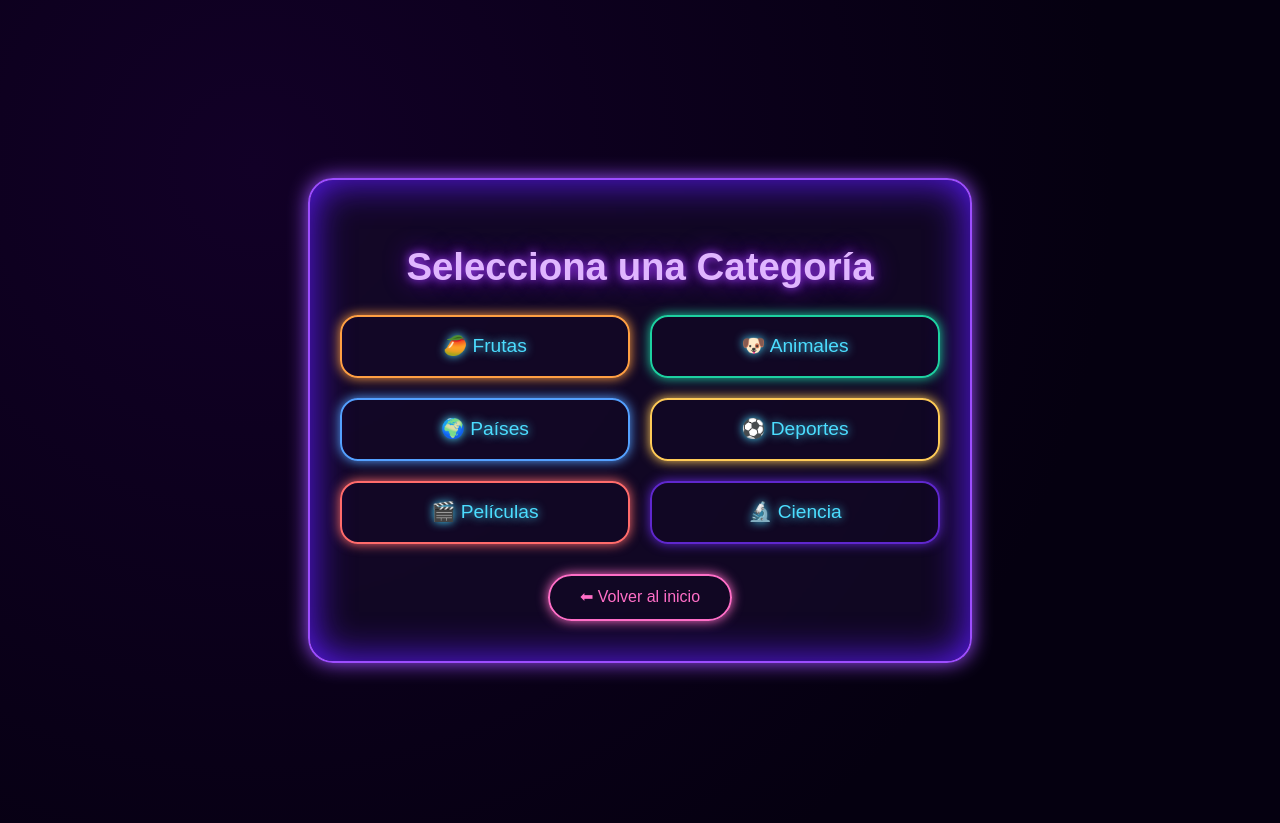
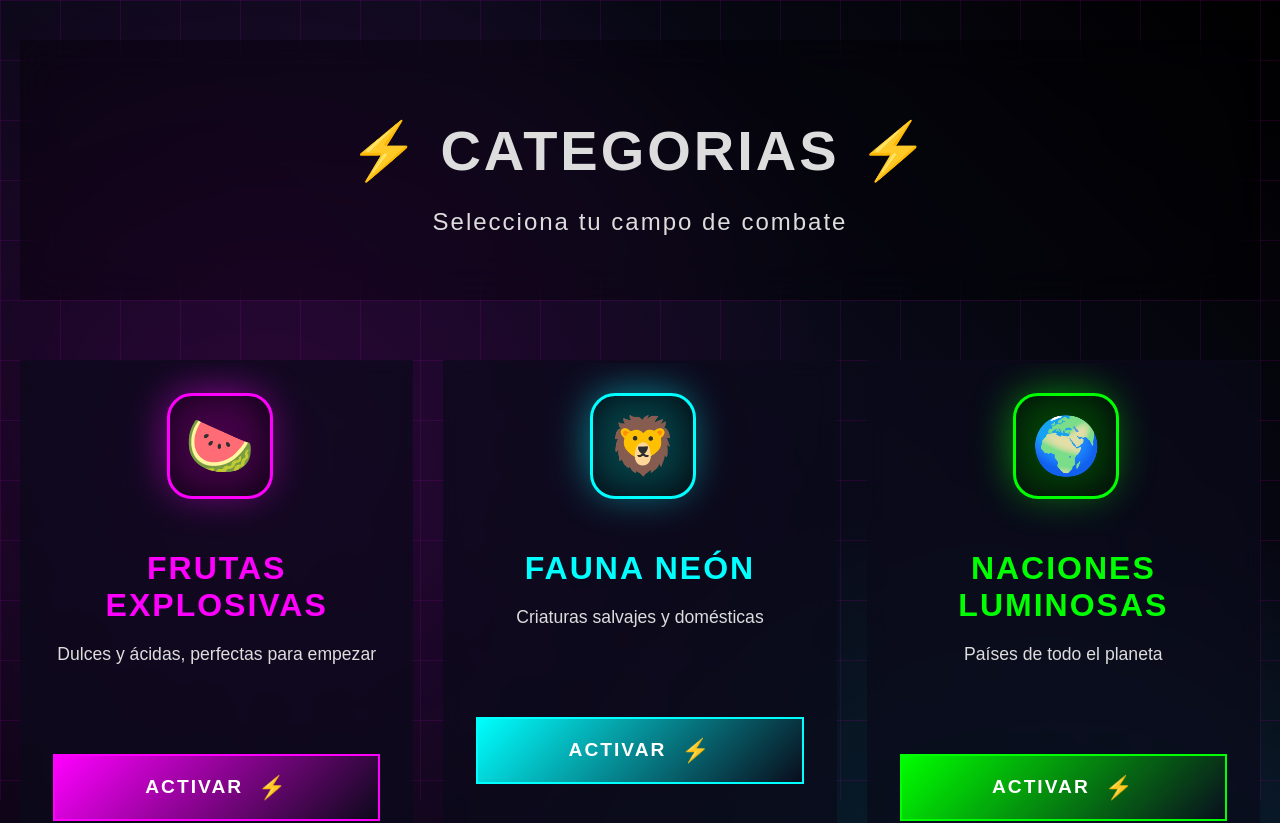
Before and after one commit to kassytasi/AHORCADO, a Vue app in the folder juego/muerte/: page /categories in a window 1280 px wide. Shown: the top 823 px of the page. Built offline with nearby package versions, Linux system fonts and the light colour scheme.

Commit message:
Update CategoryView.vue

```diff
--- a/juego/muerte/src/views/CategoryView.vue
+++ b/juego/muerte/src/views/CategoryView.vue
@@ -1,142 +1,546 @@
 <template>
-  <div class="neon-bg">
-    <div class="category-card">
+  <div class="categories-neon-container">
+    <!-- Efectos de fondo -->
+    <div class="neon-grid-bg"></div>
+    <div class="neon-scanning"></div>
+    <div class="corner-lights">
+      <div class="corner neon-pink"></div>
+      <div class="corner neon-blue"></div>
+      <div class="corner neon-green"></div>
+      <div class="corner neon-orange"></div>
+    </div>
 
-      <h1 class="neon-title">Selecciona una Categoría</h1>
+    <!-- Header NEÓN -->
+    <header class="categories-header">
+      <div class="header-content">
+        <h1 class="main-title neon-pink neon-flicker">
+          ⚡ CATEGORIAS ⚡
+        </h1>
+        <p class="subtitle neon-blue neon-pulse">
+          Selecciona tu campo de combate
+        </p>
+      </div>
+    </header>
 
-      <div class="grid">
-        <button class="cat-btn frutas" @click="select('frutas')">🥭 Frutas</button>
-        <button class="cat-btn animales" @click="select('animales')">🐶 Animales</button>
-        <button class="cat-btn paises" @click="select('paises')">🌍 Países</button>
-        <button class="cat-btn deportes" @click="select('deportes')">⚽ Deportes</button>
-        <button class="cat-btn peliculas" @click="select('peliculas')">🎬 Películas</button>
-        <button class="cat-btn ciencia" @click="select('ciencia')">🔬 Ciencia</button>
+    <!-- Grid de categorías NEÓN -->
+    <div class="neon-categories-grid">
+      <div
+        v-for="category in categorias"
+        :key="category.id"
+        class="neon-category-card"
+        :style="{ '--neon-color': category.color }"
+        @click="selectCategory(category.id)"
+      >
+        <div class="card-inner">
+          <!-- Icono con efecto neón -->
+          <div class="category-icon">
+            <div class="icon-glow"></div>
+            <div class="icon-content">{{ category.icon }}</div>
+          </div>
+
+          <!-- Contenido de la categoría -->
+          <div class="category-content">
+            <h3 class="category-name">{{ category.name }}</h3>
+            <p class="category-desc">{{ category.description }}</p>
+
+            <div class="category-stats">
+              <div class="stat" v-for="stat in category.stats" :key="stat.label">
+                <span class="stat-icon">{{ stat.icon }}</span>
+                <span class="stat-text">{{ stat.value }} {{ stat.label }}</span>
+              </div>
+            </div>
+          </div>
+
+          <!-- Botón de acción -->
+          <div class="category-action">
+            <span class="action-text neon-pulse">ACTIVAR</span>
+            <span class="action-icon">⚡</span>
+          </div>
+        </div>
+
+        <!-- Efectos de borde neón -->
+        <div class="card-border"></div>
+        <div class="card-glow"></div>
       </div>
+    </div>
 
-      <!-- BOTÓN VOLVER -->
-      <button class="back-btn" @click="volverInicio">
-        ⬅ Volver al inicio
+    <!-- Navegación -->
+    <div class="navigation-section">
+      <button class="btn-neon btn-neon-purple btn-neon-large" @click="volverInicio">
+        <span class="btn-icon">🏠</span>
+        <span class="btn-text">VOLVER AL NEXO</span>
       </button>
-
     </div>
   </div>
 </template>
 
+<style scoped>
+.categories-neon-container {
+  min-height: 100vh;
+  background:
+    radial-gradient(circle at 20% 30%, rgba(255, 0, 255, 0.15) 0%, transparent 40%),
+    radial-gradient(circle at 80% 70%, rgba(0, 255, 255, 0.15) 0%, transparent 40%),
+    linear-gradient(45deg, #000000 0%, #050510 30%, #0A0A1A 70%, #000000 100%);
+  position: relative;
+  overflow-x: hidden;
+  padding: 40px 20px;
+}
+
+/* Efectos de fondo */
+.neon-grid-bg {
+  position: fixed;
+  top: 0;
+  left: 0;
+  width: 100%;
+  height: 100%;
+  background-image:
+    linear-gradient(rgba(255, 0, 255, 0.1) 1px, transparent 1px),
+    linear-gradient(90deg, rgba(255, 0, 255, 0.1) 1px, transparent 1px);
+  background-size: 60px 60px;
+  z-index: 0;
+  animation: scanning 30s linear infinite;
+}
+
+.neon-scanning {
+  position: fixed;
+  top: 0;
+  left: 0;
+  width: 100%;
+  height: 3px;
+  background: linear-gradient(90deg,
+    transparent,
+    var(--neon-green),
+    var(--neon-blue),
+    var(--neon-pink),
+    transparent);
+  animation: scanning 4s linear infinite;
+  z-index: 1;
+  box-shadow: 0 0 30px var(--neon-green);
+}
+
+.corner-lights .corner {
+  position: fixed;
+  width: 400px;
+  height: 400px;
+  filter: blur(100px);
+  opacity: 0.2;
+  z-index: 0;
+}
+
+.corner-lights .corner:nth-child(1) { top: 0; left: 0; }
+.corner-lights .corner:nth-child(2) { top: 0; right: 0; }
+.corner-lights .corner:nth-child(3) { bottom: 0; left: 0; }
+.corner-lights .corner:nth-child(4) { bottom: 0; right: 0; }
+
+/* Header */
+.categories-header {
+  position: relative;
+  z-index: 10;
+  text-align: center;
+  margin-bottom: 60px;
+  padding: 40px;
+  background: rgba(0, 0, 0, 0.3);
+  backdrop-filter: blur(20px);
+  border-radius: var(--border-radius-xl);
+  border: 3px solid var(--neon-purple);
+  box-shadow:
+    0 0 40px var(--neon-purple-glow),
+    inset 0 0 20px rgba(157, 0, 255, 0.2);
+}
+
+.main-title {
+  font-size: 3.5rem;
+  text-transform: uppercase;
+  letter-spacing: 3px;
+  margin-bottom: 20px;
+  text-shadow:
+    0 0 10px var(--neon-pink-glow),
+    0 0 20px var(--neon-pink),
+    0 0 30px var(--neon-pink);
+}
+
+.subtitle {
+  font-size: 1.5rem;
+  letter-spacing: 2px;
+}
+
+/* Grid de categorías */
+.neon-categories-grid {
+  position: relative;
+  z-index: 10;
+  display: grid;
+  grid-template-columns: repeat(auto-fill, minmax(350px, 1fr));
+  gap: 30px;
+  margin-bottom: 60px;
+  max-width: 1400px;
+  margin-left: auto;
+  margin-right: auto;
+}
+
+@media (max-width: 768px) {
+  .neon-categories-grid {
+    grid-template-columns: 1fr;
+  }
+}
+
+.neon-category-card {
+  position: relative;
+  background: rgba(10, 10, 26, 0.7);
+  backdrop-filter: blur(10px);
+  border-radius: var(--border-radius-xl);
+  padding: 30px;
+  cursor: pointer;
+  transition: all var(--transition-normal);
+  overflow: hidden;
+  border: 3px solid transparent;
+}
+
+.neon-category-card::before {
+  content: '';
+  position: absolute;
+  top: 0;
+  left: 0;
+  right: 0;
+  height: 3px;
+  background: linear-gradient(90deg,
+    var(--neon-color, var(--neon-pink)),
+    var(--neon-color, var(--neon-blue)));
+  transform: scaleX(0);
+  transition: transform var(--transition-normal);
+}
+
+.neon-category-card:hover::before {
+  transform: scaleX(1);
+}
+
+.neon-category-card:hover {
+  transform: translateY(-10px) scale(1.02);
+  border-color: var(--neon-color, var(--neon-pink));
+  box-shadow:
+    0 20px 60px rgba(0, 0, 0, 0.8),
+    0 0 40px var(--neon-color, rgba(255, 0, 255, 0.3));
+}
+
+.card-inner {
+  position: relative;
+  z-index: 2;
+  display: flex;
+  flex-direction: column;
+  gap: 25px;
+}
+
+/* Icono de categoría */
+.category-icon {
+  position: relative;
+  width: 100px;
+  height: 100px;
+  margin: 0 auto;
+}
+
+.icon-glow {
+  position: absolute;
+  top: 0;
+  left: 0;
+  width: 100%;
+  height: 100%;
+  background: var(--neon-color, var(--neon-pink));
+  border-radius: 25px;
+  filter: blur(20px);
+  opacity: 0.5;
+  transition: all var(--transition-normal);
+}
+
+.neon-category-card:hover .icon-glow {
+  opacity: 0.8;
+  filter: blur(30px);
+}
+
+.icon-content {
+  position: absolute;
+  top: 0;
+  left: 0;
+  width: 100%;
+  height: 100%;
+  display: flex;
+  align-items: center;
+  justify-content: center;
+  font-size: 3.5rem;
+  background: rgba(0, 0, 0, 0.5);
+  border-radius: 25px;
+  border: 3px solid var(--neon-color, var(--neon-pink));
+  transition: all var(--transition-normal);
+}
+
+.neon-category-card:hover .icon-content {
+  transform: scale(1.1) rotate(10deg);
+  border-color: white;
+  box-shadow:
+    0 0 30px var(--neon-color, var(--neon-pink-glow)),
+    inset 0 0 20px rgba(255, 255, 255, 0.2);
+}
+
+/* Contenido de categoría */
+.category-content {
+  text-align: center;
+}
+
+.category-name {
+  font-size: 2rem;
+  font-weight: 900;
+  color: var(--neon-color, var(--neon-pink));
+  margin-bottom: 15px;
+  text-transform: uppercase;
+  letter-spacing: 2px;
+  transition: all var(--transition-normal);
+}
+
+.neon-category-card:hover .category-name {
+  text-shadow:
+    0 0 10px var(--neon-color, var(--neon-pink-glow)),
+    0 0 20px var(--neon-color, var(--neon-pink));
+}
+
+.category-desc {
+  color: var(--text-muted);
+  font-size: 1.1rem;
+  line-height: 1.5;
+  margin-bottom: 25px;
+  min-height: 3em;
+}
+
+.category-stats {
+  display: flex;
+  justify-content: center;
+  gap: 15px;
+  flex-wrap: wrap;
+}
+
+.stat {
+  display: flex;
+  align-items: center;
+  gap: 8px;
+  padding: 10px 18px;
+  background: rgba(0, 0, 0, 0.4);
+  border-radius: var(--border-radius);
+  border: 2px solid var(--neon-color, rgba(255, 0, 255, 0.3));
+  transition: all var(--transition-normal);
+}
+
+.neon-category-card:hover .stat {
+  border-color: var(--neon-color, var(--neon-pink));
+  background: rgba(255, 255, 255, 0.1);
+}
+
+.stat-icon {
+  font-size: 1.2rem;
+}
+
+.stat-text {
+  font-size: 0.95rem;
+  font-weight: 700;
+  color: var(--text-neon);
+}
+
+/* Acción de categoría */
+.category-action {
+  display: flex;
+  align-items: center;
+  justify-content: center;
+  gap: 15px;
+  padding: 18px;
+  background: linear-gradient(135deg,
+    var(--neon-color, var(--neon-pink)),
+    transparent);
+  border-radius: var(--border-radius-lg);
+  color: white;
+  font-weight: 900;
+  font-size: 1.2rem;
+  text-transform: uppercase;
+  letter-spacing: 2px;
+  margin-top: 10px;
+  border: 2px solid var(--neon-color, var(--neon-pink));
+  transition: all var(--transition-normal);
+}
+
+.neon-category-card:hover .category-action {
+  transform: translateY(-5px);
+  box-shadow:
+    0 10px 30px rgba(0, 0, 0, 0.8),
+    0 0 30px var(--neon-color, var(--neon-pink-glow));
+}
+
+.action-icon {
+  font-size: 1.4rem;
+  animation: neon-pulse 1.5s infinite;
+}
+
+/* Efectos de borde y glow */
+.card-border {
+  position: absolute;
+  top: 0;
+  left: 0;
+  width: 100%;
+  height: 100%;
+  border-radius: var(--border-radius-xl);
+  border: 3px solid transparent;
+  background: linear-gradient(135deg,
+    var(--neon-color, var(--neon-pink)),
+    transparent) border-box;
+  -webkit-mask:
+    linear-gradient(#fff 0 0) padding-box,
+    linear-gradient(#fff 0 0);
+  -webkit-mask-composite: xor;
+  mask-composite: exclude;
+  opacity: 0;
+  transition: opacity var(--transition-normal);
+  pointer-events: none;
+}
+
+.neon-category-card:hover .card-border {
+  opacity: 1;
+}
+
+.card-glow {
+  position: absolute;
+  top: 0;
+  left: 0;
+  width: 100%;
+  height: 100%;
+  background: radial-gradient(circle at center,
+    var(--neon-color, rgba(255, 0, 255, 0.2)) 0%,
+    transparent 70%);
+  opacity: 0;
+  transition: opacity var(--transition-normal);
+  pointer-events: none;
+}
+
+.neon-category-card:hover .card-glow {
+  opacity: 0.6;
+}
+
+/* Navegación */
+.navigation-section {
+  position: relative;
+  z-index: 10;
+  text-align: center;
+  padding-top: 40px;
+  border-top: 3px solid var(--neon-purple);
+}
+
+/* Responsive */
+@media (max-width: 768px) {
+  .categories-header {
+    padding: 30px 20px;
+  }
+
+  .main-title {
+    font-size: 2.5rem;
+  }
+
+  .subtitle {
+    font-size: 1.2rem;
+  }
+
+  .neon-category-card {
+    padding: 25px;
+  }
+
+  .category-icon {
+    width: 80px;
+    height: 80px;
+  }
+
+  .icon-content {
+    font-size: 2.5rem;
+  }
+
+  .category-name {
+    font-size: 1.6rem;
+  }
+}
+
+@media (max-width: 480px) {
+  .categories-neon-container {
+    padding: 20px 16px;
+  }
+
+  .main-title {
+    font-size: 2rem;
+  }
+
+  .category-stats {
+    flex-direction: column;
+    align-items: center;
+  }
+
+  .stat {
+    width: 100%;
+    justify-content: center;
+  }
+}
+</style>
+
 <script setup>
 import { useRouter } from "vue-router"
+
 const router = useRouter()
 
-function select(category) {
-  router.push(`/levels?category=${category}`)
+const categorias = [
+  {
+    id: "frutas",
+    name: "FRUTAS EXPLOSIVAS",
+    icon: "🍉",
+    description: "Dulces y ácidas, perfectas para empezar",
+    color: "#FF00FF",
+
+  },
+  {
+    id: "animales",
+    name: "FAUNA NEÓN",
+    icon: "🦁",
+    description: "Criaturas salvajes y domésticas",
+    color: "#00FFFF",
+
+  },
+  {
+    id: "paises",
+    name: "NACIONES LUMINOSAS",
+    icon: "🌍",
+    description: "Países de todo el planeta",
+    color: "#00FF00",
+
+  },
+  {
+    id: "deportes",
+    name: "DEPORTES EXTREMOS",
+    icon: "⚽",
+    description: "Actividades deportivas y competiciones",
+    color: "#FF5500",
+
+  },
+  {
+    id: "peliculas",
+    name: "CINE DE LUZ",
+    icon: "🎬",
+    description: "Películas famosas y clásicas",
+    color: "#9D00FF",
+
+  },
+  {
+    id: "ciencia",
+    name: "CIENCIA FUTURISTA",
+    icon: "🔬",
+    description: "Términos científicos y tecnológicos",
+    color: "#FFFF00",
+
+  }
+]
+
+function selectCategory(categoryId) {
+  router.push(`/levels?category=${categoryId}`)
 }
 
 function volverInicio() {
   router.push('/')
 }
 </script>
-
-<style scoped>
-.neon-bg {
-  min-height: 100vh;
-  background: radial-gradient(circle at 20% 20%, #120027, #050010 70%);
-  display: flex;
-  justify-content: center;
-  align-items: center;
-  padding: 20px;
-}
-
-.category-card {
-  background: rgba(20, 10, 40, 0.75);
-  padding: 40px 30px;
-  width: 100%;
-  max-width: 600px;
-  border-radius: 25px;
-  border: 2px solid #9d4dff;
-  backdrop-filter: blur(10px);
-  box-shadow: 0 0 20px #9d4dff, inset 0 0 40px #5e1aff;
-  text-align: center;
-  animation: fadeIn 0.8s ease;
-}
-
-.neon-title {
-  font-size: 2.4rem;
-  margin-bottom: 25px;
-  color: #e0b6ff;
-  text-shadow: 0 0 10px #a845ff, 0 0 25px #6d00cc;
-}
-
-.grid {
-  display: grid;
-  gap: 20px;
-  grid-template-columns: repeat(2, 1fr);
-}
-
-/* ✅ En móvil pasa a 1 columna */
-@media (max-width: 500px) {
-  .grid {
-    grid-template-columns: 1fr;
-  }
-}
-
-.cat-btn {
-  background: transparent;
-  border: 2px solid #4cddff;
-  color: #4cddff;
-  padding: 18px 20px;
-  border-radius: 18px;
-  font-size: 1.2rem;
-  cursor: pointer;
-  transition: 0.2s ease;
-  box-shadow: 0 0 10px #4cddff;
-  text-shadow: 0 0 10px #4cddff;
-}
-
-/* EFECTO CLIC */
-.cat-btn:active {
-  transform: scale(.95);
-  box-shadow: inset 0 0 20px #4cddff;
-  background: rgba(76, 221, 255, 0.1);
-}
-
-.cat-btn:hover {
-  transform: scale(1.08);
-}
-
-/* COLORES SUTILES POR CATEGORÍA */
-.frutas { border-color: #ff9f43; box-shadow: 0 0 12px #ff9f43 }
-.animales { border-color: #1dd1a1; box-shadow: 0 0 12px #1dd1a1 }
-.paises { border-color: #54a0ff; box-shadow: 0 0 12px #54a0ff }
-.deportes { border-color: #feca57; box-shadow: 0 0 12px #feca57 }
-.peliculas { border-color: #ff6b6b; box-shadow: 0 0 12px #ff6b6b }
-.ciencia { border-color: #5f27cd; box-shadow: 0 0 12px #5f27cd }
-
-/* BOTÓN VOLVER */
-.back-btn {
-  margin-top: 30px;
-  background: transparent;
-  border: 2px solid #ff6ec7;
-  color: #ff6ec7;
-  padding: 12px 30px;
-  border-radius: 30px;
-  font-size: 1rem;
-  cursor: pointer;
-  box-shadow: 0 0 12px #ff6ec7;
-  transition: .3s;
-}
-
-.back-btn:hover {
-  transform: scale(1.05);
-  box-shadow: 0 0 20px #ff92d4;
-}
-
-@keyframes fadeIn {
-  from {
-    opacity: 0;
-    transform: translateY(20px) scale(.95);
-  }
-  to {
-    opacity: 1;
-    transform: translateY(0) scale(1);
-  }
-}
-</style>
```
